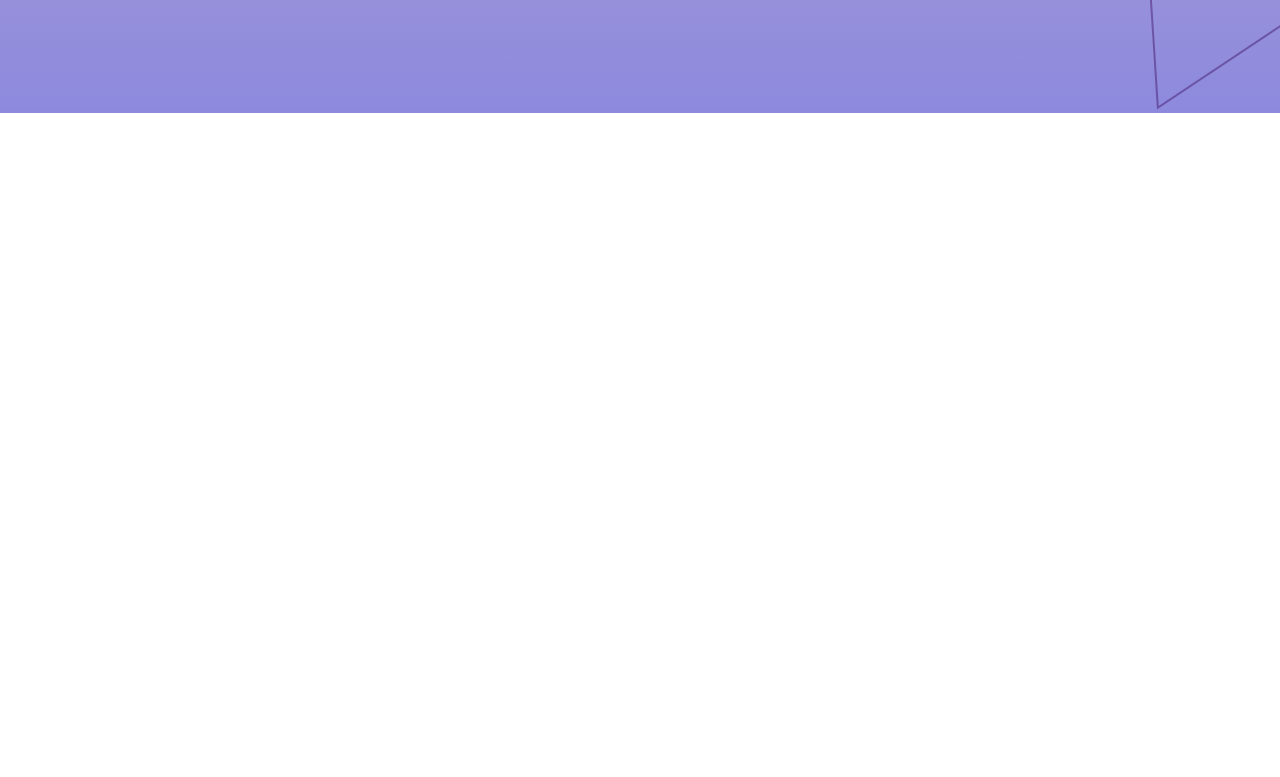
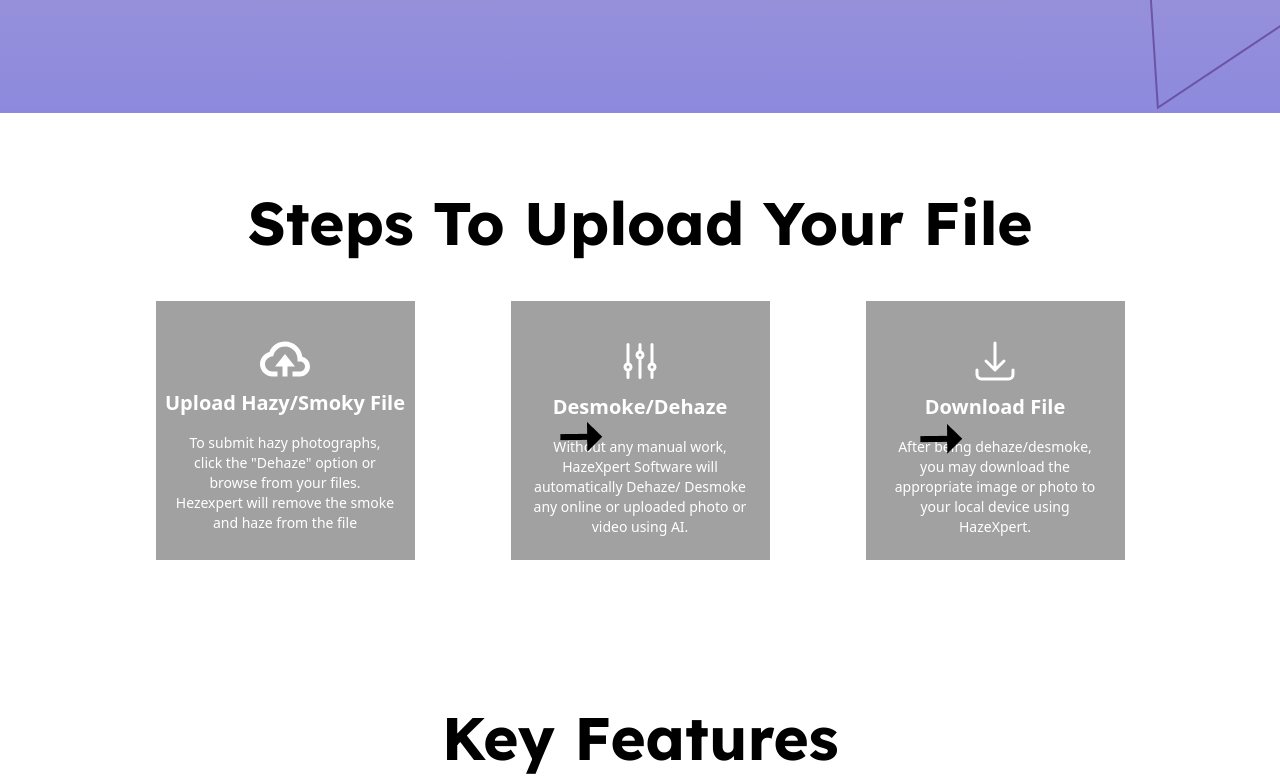
Before and after one commit to Sauhardya27/Dehaze, a website: page index.html in a window 1280 px wide. Shown: the part 1023-1800 px from the top of the page. Drawn offline with nearby package versions, Linux system fonts and the light colour scheme.

Commit message:
Second commit

```diff
--- a/index.html
+++ b/index.html
@@ -67,8 +67,57 @@
 		</section>
 	</div>
 
-	<section class="h-50">
+	<section class="h-200">
+		<section class="bg-white" id="steps">
+			<div class="flex justify-center text-6xl font-bold font-lexend-deca relative top-20">
+			  <span> Steps To Upload Your File </span>
+			</div>
+			<div class="flex justify-center items-center mt-32">
+				<div class="grid grid-cols-3 gap-24">
+					<div class="h-[259px] w-[259px] bg-lightGray text-lg text-white text-center">
+						<svg xmlns="http://www.w3.org/2000/svg" width="72" height="72" viewBox="0 0 24 24" style="fill: white; width: 60px; height: 60px;" class="m-1 h-12 w-12 left-0 right-0 mx-auto relative top-6">
+							<path d="M13 19v-4h3l-4-5-4 5h3v4z"></path>
+							<path d="M7 19h2v-2H7c-1.654 0-3-1.346-3-3 0-1.404 1.199-2.756 2.673-3.015l.581-.102.192-.558C8.149 8.274 9.895 7 12 7c2.757 0 5 2.243 5 5v1h1c1.103 0 2 .897 2 2s-.897 2-2 2h-3v2h3c2.206 0 4-1.794 4-4a4.01 4.01 0 0 0-3.056-3.888C18.507 7.67 15.56 5 12 5 9.244 5 6.85 6.611 5.757 9.15 3.609 9.792 2 11.82 2 14c0 2.757 2.243 5 5 5z"></path>
+						</svg>
+						<h2 class="font-semibold text-xl mt-6">Upload Hazy/Smoky File</h2>
+						<p class="text-sm text-center mt-4 px-5">To submit hazy photographs, click the "Dehaze" option or browse from your files. Hezexpert will remove the smoke and haze from the file</p>
+					</div>
+					<div class="h-[259px] w-[259px] bg-lightGray text-white text-center">
+						<svg xmlns="http://www.w3.org/2000/svg" fill="none" viewBox="0 0 24 24" stroke-width="1.5" stroke="currentColor" class="m-1 h-12 w-12 left-0 right-0 mx-auto relative top-8">
+							<path stroke-linecap="round" stroke-linejoin="round" d="M6 13.5V3.75m0 9.75a1.5 1.5 0 010 3m0-3a1.5 1.5 0 000 3m0 3.75V16.5m12-3V3.75m0 9.75a1.5 1.5 0 010 3m0-3a1.5 1.5 0 000 3m0 3.75V16.5m-6-9V3.75m0 3.75a1.5 1.5 0 010 3m0-3a1.5 1.5 0 000 3m0 9.75V10.5" />
+						  </svg>
 
+						<h2 class="font-semibold text-xl mt-10">Desmoke/Dehaze</h2>
+						<p class="text-sm text-center mt-4 px-5">Without any manual work, HazeXpert Software will automatically Dehaze/ Desmoke any online or uploaded photo or video using AI.</p>
+					</div>
+					<div class="h-[259px] w-[259px] bg-lightGray text-white text-center">
+						<svg xmlns="http://www.w3.org/2000/svg" fill="none" viewBox="0 0 24 24" stroke-width="1.5" stroke="currentColor" class="m-1 h-12 w-12 left-0 right-0 mx-auto relative top-8">
+							<path stroke-linecap="round" stroke-linejoin="round" d="M3 16.5v2.25A2.25 2.25 0 005.25 21h13.5A2.25 2.25 0 0021 18.75V16.5M16.5 12L12 16.5m0 0L7.5 12m4.5 4.5V3" />
+						</svg>
+						<h2 class="font-semibold text-xl mt-10">Download File</h2>
+						<p class="text-sm text-center mt-4 px-5">After being dehaze/desmoke, you may download the appropriate image or photo to your local device using HazeXpert.</p>
+					</div>
+				</div>
+			</div>
+			<img class="relative bottom-40 left-34" src="./images/blackArrow.png" alt="arrow-1">
+			<img class="relative bottom-14.5 left-56.5" src="./images/blackArrow.png" alt="arrow-2">
+		</section>
+
+		<section id="features">
+			<div class="flex justify-center text-6xl font-bold font-lexend-deca relative">
+				<span>Key Features</span>
+			</div>
+			<div class="w-[550px] h-[240px] bg-feat_1 relative rounded-2xl left-52 top-20">
+
+			</div>
+			<div class="w-[550px] h-[240px] bg-feat_2 relative rounded-2xl left-48.5 top-60">
+
+			</div>
+
+			<div class="w-[550px] h-[240px] bg-feat_3 relative rounded-2xl left-52 top-25">
+
+			</div>
+		</section>
 	</section>
 
 	<script src="index.js"></script>
--- a/tailwind.config.js
+++ b/tailwind.config.js
@@ -9,6 +9,10 @@
         orskin: '#FCA087',
         bluePurple: '#6A7CE2',
         newGray: '#645F5F',
+        lightGray: 'rgba(161, 161, 161, 1)',
+        feat_1: 'rgba(252, 160, 135, 1)',
+        feat_2: 'rgba(106, 124, 226, 1)',
+        feat_3: 'rgba(244, 204, 194, 1)',
       },
 
       fontFamily: {
@@ -18,12 +22,14 @@
 
       height: {
         '71': '71rem',
+        '200': '200rem',
       },
 
       spacing: {
         '14.5': '14.5rem',
         '22': '22rem',
         '23': '23rem',
+        '25': '25rem',
         '28.5': '28rem',
         '45': '45rem',
         '30': '30rem',
```
Also changed, not shown: dist/styles.css.
